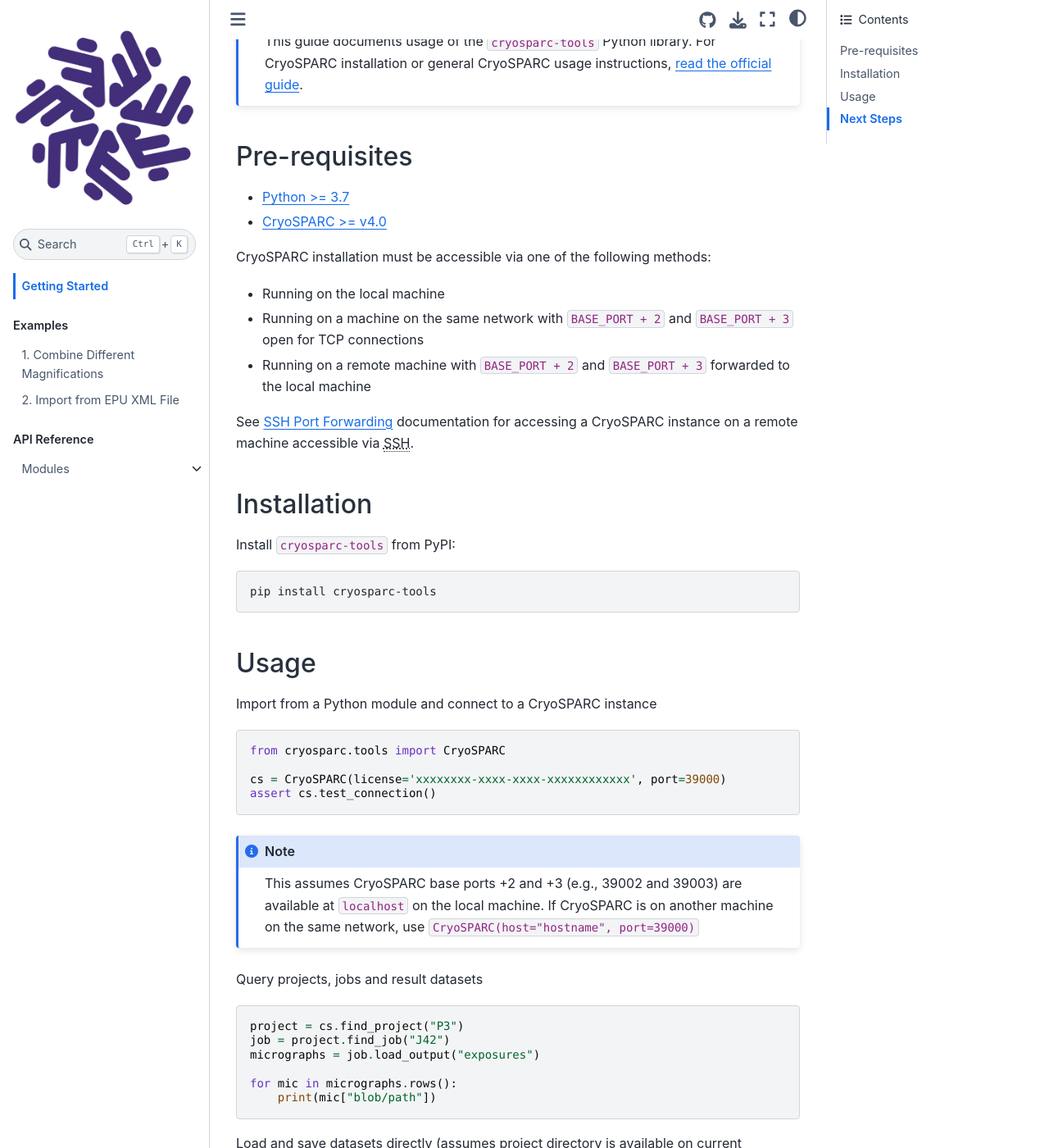
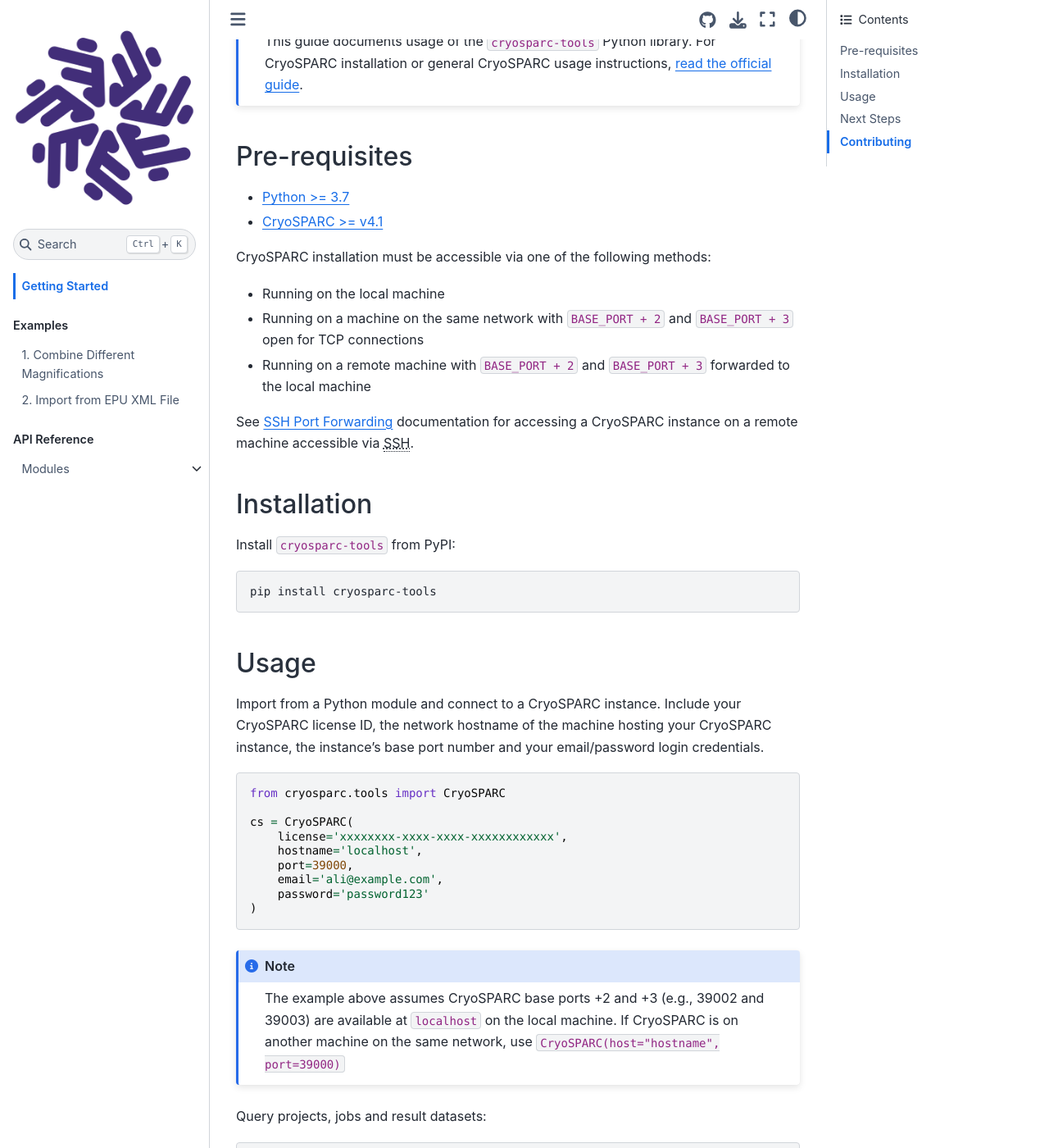
Before and after one commit to cryoem-uoft/cryosparc-tools, a Jupyter Book: the page built from docs/intro.md, in a window 1280 px wide and 1400 px high, scrolled down 371 px. Shown: the whole window at 82% size. Built offline with Jupyter Book 1.0.4 settings and Sphinx 7.4.7 and the Sphinx Book theme 1.1.4, drawn with Linux system fonts in a browser that asks for light colours; pages that are not in the unit, such as notebooks, are missing from menus; some of the changed text lies outside the part shown.

Commit message:
docs: add contribution guide

````diff
--- a/docs/intro.md
+++ b/docs/intro.md
@@ -5,21 +5,21 @@
 
 Use it for the following use cases:
 
-* Programmatically read and write exposure, particle and volume data
-* Access project and job metadata
-* Extend CryoSPARC functionality with third-party software packages
+- Programmatically read and write exposure, particle and volume data
+- Access project and job metadata
+- Extend CryoSPARC functionality with third-party software packages
 
 ```{note}
 This guide documents usage of the `cryosparc-tools` Python library. For CryoSPARC installation or general CryoSPARC usage instructions, [read the official guide](https://guide.cryosparc.com).
 ```
 
-
 ## Pre-requisites
 
-* [Python >= 3.7](https://www.python.org/downloads/)
-* [CryoSPARC >= v4.0](https://cryosparc.com/download)
+- [Python >= 3.7](https://www.python.org/downloads/)
+- [CryoSPARC >= v4.1](https://cryosparc.com/download)
 
 CryoSPARC installation must be accessible via one of the following methods:
+
 - Running on the local machine
 - Running on a machine on the same network with `BASE_PORT + 2` and `BASE_PORT + 3` open for TCP connections
 - Running on a remote machine with `BASE_PORT + 2` and `BASE_PORT + 3` forwarded to the local machine
@@ -27,8 +27,6 @@
 See [SSH Port Forwarding](https://guide.cryosparc.com/setup-configuration-and-management/how-to-download-install-and-configure/accessing-cryosparc#ssh-port-forwarding-on-a-nix-system)
 documentation for accessing a CryoSPARC instance on a remote machine accessible
 via <abbr title="Secure Shell">SSH</abbr>.
-
-
 
 ## Installation
 
@@ -40,20 +38,30 @@
 
 ## Usage
 
-Import from a Python module and connect to a CryoSPARC instance
+Import from a Python module and connect to a CryoSPARC instance. Include your
+CryoSPARC license ID, the network hostname of the machine hosting your CryoSPARC
+instance, the instance's base port number and your email/password login
+credentials.
 
 ```py
 from cryosparc.tools import CryoSPARC
 
-cs = CryoSPARC(license='xxxxxxxx-xxxx-xxxx-xxxxxxxxxxxx', port=39000)
-assert cs.test_connection()
+cs = CryoSPARC(
+    license='xxxxxxxx-xxxx-xxxx-xxxxxxxxxxxx',
+    hostname='localhost',
+    port=39000,
+    email='ali@example.com',
+    password='password123'
+)
 ```
 
 ```{note}
-This assumes CryoSPARC base ports +2 and +3 (e.g., 39002 and 39003) are available at `localhost` on the local machine. If CryoSPARC is on another machine on the same network, use `CryoSPARC(host="hostname", port=39000)`
+The example above assumes CryoSPARC base ports +2 and +3 (e.g., 39002 and 39003)
+are available at `localhost` on the local machine. If CryoSPARC is on another
+machine on the same network, use `CryoSPARC(host="hostname", port=39000)`
 ```
 
-Query projects, jobs and result datasets
+Query projects, jobs and result datasets:
 
 ```py
 project = cs.find_project("P3")
@@ -90,4 +98,12 @@
 API Reference for full usage capabilities.
 
 ```{tableofcontents}
+
 ```
+
+## Contributing
+
+For questions, bug reports, suggestions or source code contributions, please
+[read the contribution guide](https://github.com/cryoem-uoft/cryosparc-tools/blob/main/CONTRIBUTING.md).
+
+If you publish an open-source tool that uses this package to GitHub, add the `cryosparc-tools` topic to your repository so others may discover it. [Browse tagged packages here](https://github.com/topics/cryosparc-tools).
````
Also changed, not shown: CONTRIBUTING.md (added, +173 -0 lines), README.md (+6 -5 lines).
